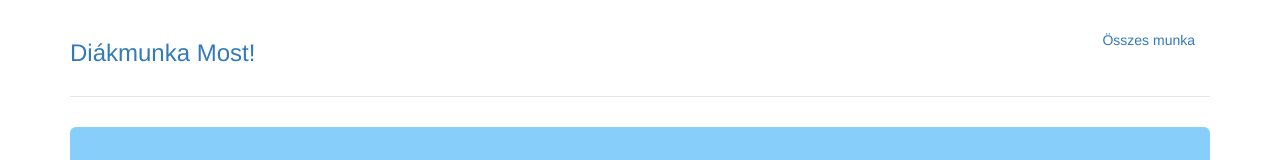
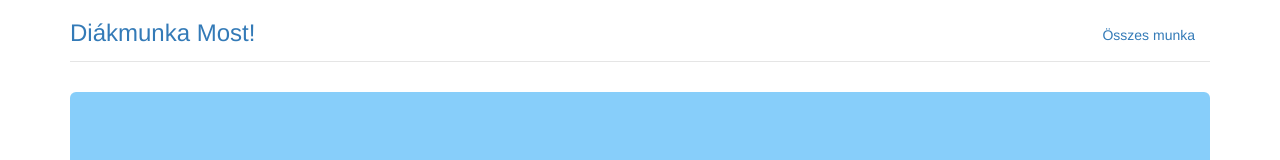
Before and after one commit to atesz17/diakmunkamost, a Django app: template jobs/templates/jobs/home.html in a window 1280 px wide. Shown: the top 160 px of the page. Run offline with Django 3.2, Linux system fonts and the light colour scheme; the template is opened without the code that fills it, so the values that code supplies are empty; parts of the project's set-up code (start-up, migrations or seed data) failed here and were passed over; some libraries are stand-ins or nearby versions.

Commit message:
header fix

```diff
--- a/jobs/static/jobs/css/myStyle.css
+++ b/jobs/static/jobs/css/myStyle.css
@@ -1,10 +1,13 @@
 .header {
-    margin-top: 20px;
     margin-bottom: 30px;
     padding-right: 0;
     padding-left: 0;
-    padding-bottom: 20px;
+    padding-bottom: 5px;
     border-bottom: 1px solid #e5e5e5;
+}
+
+li  {
+    margin-top: 15px;
 }
 
 .jumbotron  {
@@ -59,4 +62,5 @@
 
 td  {
     height: 50px;
+    padding: 10px;
 }
```
